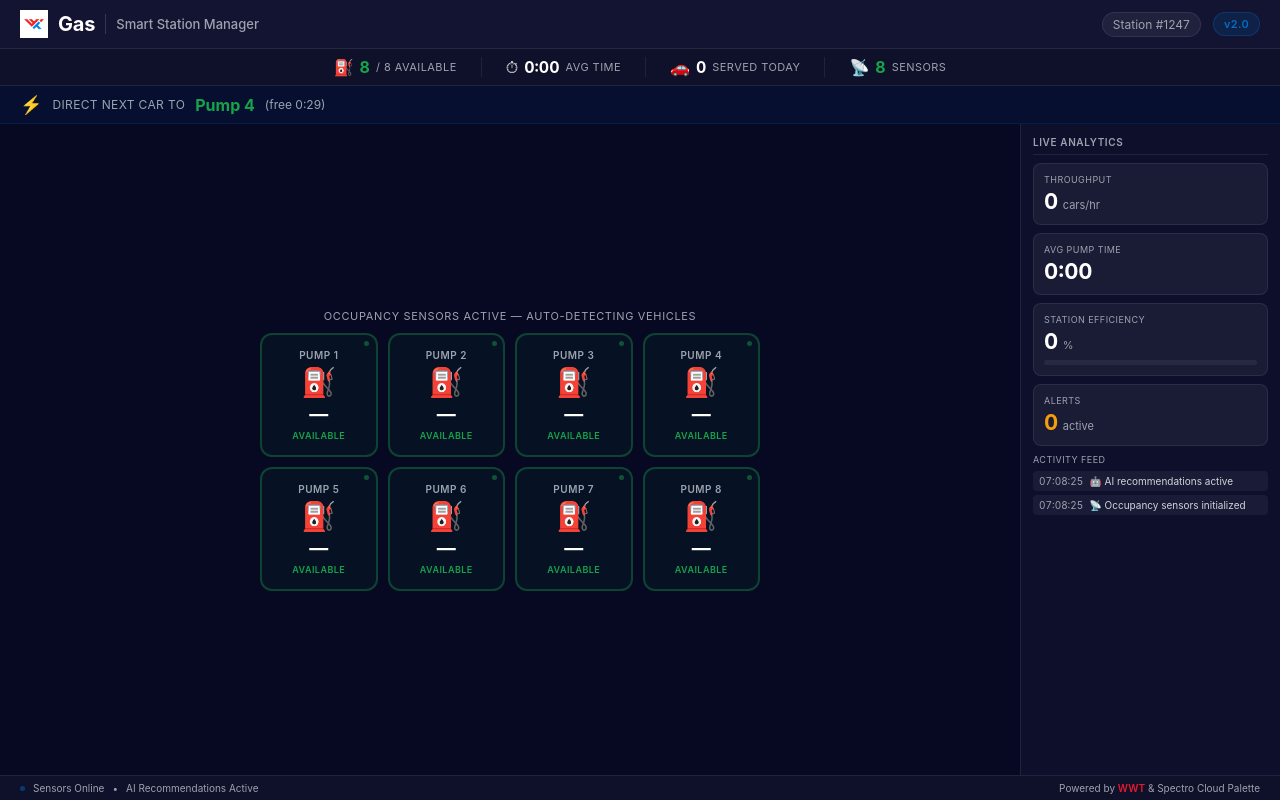
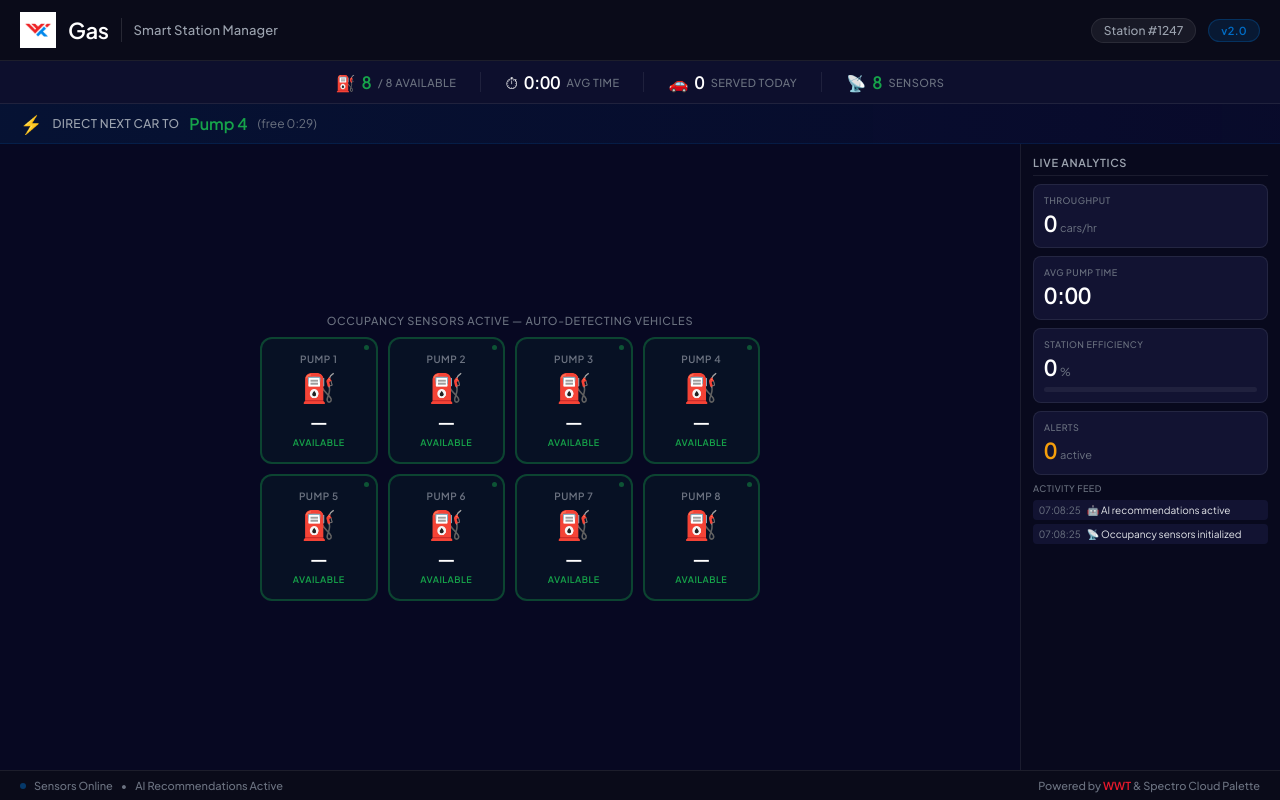
Before and after one commit to nctiggy/wwt-custom-app, a plain HTML site: page app/v2/index.html in a window 1280 px wide. Drawn offline with Linux system fonts and the light colour scheme; files whose address does not match are found by name.

Commit message:
Match WWT site branding: Plus Jakarta Sans font, exact color palette, larger logo

```diff
--- a/app/v2/index.html
+++ b/app/v2/index.html
@@ -6,6 +6,9 @@
   <meta name="apple-mobile-web-app-capable" content="yes">
   <meta name="apple-mobile-web-app-status-bar-style" content="black-translucent">
   <title>WWT Gas — Smart Station Manager</title>
+  <link rel="preconnect" href="https://fonts.googleapis.com">
+  <link rel="preconnect" href="https://fonts.gstatic.com" crossorigin>
+  <link href="https://fonts.googleapis.com/css2?family=Plus+Jakarta+Sans:wght@400;500;600;700&display=swap" rel="stylesheet">
   <link rel="stylesheet" href="/css/style.css">
 </head>
 <body>
--- a/css/style.css
+++ b/css/style.css
@@ -1,31 +1,46 @@
 /* WWT Gas — Fuel Station Attendant App
    Brand: World Wide Technology
+   Font: Roobert (proprietary) → Plus Jakarta Sans (closest Google Fonts match)
    Colors from wwt.com: blue #006dc7, ink #0a0b19, red #e8192c,
-   dark bg #070822, navy #131431, pink rgba(227,28,121) */
+   dark bg #070822, navy #131431, pink #e31c79, orange #fb550e */
 
 :root {
+  /* WWT brand palette (exact values from wwt.com CSS vars) */
+  --wwt-blue: #006dc7;
+  --wwt-blue-light: #99cff7;
   --wwt-red: #e8192c;
-  --wwt-blue: #006dc7;
-  --wwt-ink: #0a0b19;
-  --wwt-dark: #070822;
-  --wwt-navy: #131431;
   --wwt-pink: #e31c79;
   --wwt-orange: #fb550e;
-  --wwt-purple: #1c0087;
+  --wwt-purple: #162fb4;
+  --wwt-ink: #0a0b19;
+  --wwt-ink-light: #4e4f5f;
+  --wwt-dark: #070822;
+  --wwt-navy: #1d1e48;
   --wwt-white: #ffffff;
-  --wwt-light: #d1d5db;
-  --wwt-muted: #9ca3af;
+  --wwt-gray-100: #f3f4f6;
+  --wwt-gray-200: #e5e7eb;
+  --wwt-gray-400: #9ca3af;
+  --wwt-gray-500: #6b7280;
+  --wwt-gray-600: #4b5563;
+  --wwt-gray-700: #374151;
 
+  /* Functional colors */
   --pump-available: #16a34a;
-  --pump-occupied: #006dc7;
+  --pump-occupied: var(--wwt-blue);
   --pump-warning: #f59e0b;
   --pump-critical: #ef4444;
 
-  --glass-bg: rgba(255, 255, 255, 0.05);
-  --glass-border: rgba(255, 255, 255, 0.08);
+  /* Glass/surface (dark theme) */
+  --surface: rgba(29, 30, 72, 0.5);
+  --surface-border: rgba(255, 255, 255, 0.08);
+  --surface-hover: rgba(29, 30, 72, 0.7);
 
-  --radius: 0.75rem;
-  --radius-sm: 0.5rem;
+  /* WWT border-radius values */
+  --radius-xs: 0.25rem;
+  --radius-sm: 0.375rem;
+  --radius: 0.5rem;
+  --radius-md: 0.75rem;
+  --radius-full: 9999px;
 }
 
 * { margin: 0; padding: 0; box-sizing: border-box; }
@@ -38,7 +53,8 @@ html {
 }
 
 body {
-  font-family: -apple-system, BlinkMacSystemFont, 'SF Pro Display', 'Segoe UI', Roboto, Helvetica, Arial, sans-serif;
+  font-family: 'Plus Jakarta Sans', sans-serif;
+  font-weight: 400;
   background: var(--wwt-dark);
   color: var(--wwt-white);
   min-height: 100vh;
@@ -53,44 +69,41 @@ body {
   display: flex;
   align-items: center;
   justify-content: space-between;
-  padding: 0.625rem 1.25rem;
-  background: var(--wwt-navy);
-  border-bottom: 1px solid var(--glass-border);
+  padding: 0.75rem 1.25rem;
+  background: var(--wwt-ink);
+  border-bottom: 1px solid var(--surface-border);
   flex-shrink: 0;
 }
 
 .header-left {
   display: flex;
   align-items: center;
-  gap: 0.625rem;
+  gap: 0.75rem;
 }
 
 .logo-mark {
-  height: 1.75rem;
+  height: 2.25rem;
   width: auto;
 }
 
 .logo-text {
-  font-size: 1.25rem;
-  font-weight: 700;
+  font-size: 1.375rem;
+  font-weight: 600;
   color: var(--wwt-white);
-  letter-spacing: -0.01em;
-}
-
-.logo-text .accent {
-  color: var(--wwt-blue);
+  letter-spacing: -0.02em;
 }
 
 .header-divider {
   width: 1px;
-  height: 1.25rem;
-  background: rgba(255, 255, 255, 0.15);
+  height: 1.5rem;
+  background: rgba(255, 255, 255, 0.12);
 }
 
 .header-subtitle {
   font-size: 0.8125rem;
   font-weight: 500;
-  color: var(--wwt-muted);
+  color: var(--wwt-gray-400);
+  letter-spacing: 0.01em;
 }
 
 .header-right {
@@ -101,18 +114,19 @@ body {
 
 .station-id {
   font-size: 0.75rem;
-  color: var(--wwt-muted);
+  font-weight: 500;
+  color: var(--wwt-gray-400);
   background: rgba(255, 255, 255, 0.06);
-  padding: 0.25rem 0.625rem;
-  border-radius: 9999px;
-  border: 1px solid var(--glass-border);
+  padding: 0.25rem 0.75rem;
+  border-radius: var(--radius-full);
+  border: 1px solid var(--surface-border);
 }
 
 .version-pill {
   font-size: 0.6875rem;
   font-weight: 600;
-  padding: 0.25rem 0.625rem;
-  border-radius: 9999px;
+  padding: 0.25rem 0.75rem;
+  border-radius: var(--radius-full);
   letter-spacing: 0.03em;
 }
 
@@ -157,9 +171,9 @@ body {
   align-items: center;
   justify-content: center;
   gap: 1.5rem;
-  padding: 0.5rem 1.25rem;
-  background: rgba(255, 255, 255, 0.03);
-  border-bottom: 1px solid var(--glass-border);
+  padding: 0.625rem 1.25rem;
+  background: rgba(29, 30, 72, 0.3);
+  border-bottom: 1px solid var(--surface-border);
   flex-shrink: 0;
 }
 
@@ -172,8 +186,8 @@ body {
 .stat-icon { font-size: 1rem; }
 
 .stat-value {
-  font-size: 1rem;
-  font-weight: 700;
+  font-size: 1.0625rem;
+  font-weight: 600;
   font-variant-numeric: tabular-nums;
 }
 
@@ -183,7 +197,8 @@ body {
 
 .stat-label {
   font-size: 0.6875rem;
-  color: var(--wwt-muted);
+  font-weight: 500;
+  color: var(--wwt-gray-500);
   text-transform: uppercase;
   letter-spacing: 0.04em;
 }
@@ -191,7 +206,7 @@ body {
 .stat-divider {
   width: 1px;
   height: 1.25rem;
-  background: var(--glass-border);
+  background: var(--surface-border);
 }
 
 /* ─── Recommendation Bar (v2) ─── */
@@ -200,7 +215,7 @@ body {
   align-items: center;
   gap: 0.625rem;
   padding: 0.5rem 1.25rem;
-  background: rgba(0, 109, 199, 0.08);
+  background: linear-gradient(90deg, rgba(0, 109, 199, 0.1), rgba(22, 47, 180, 0.06));
   border-bottom: 1px solid rgba(0, 109, 199, 0.15);
   flex-shrink: 0;
 }
@@ -209,20 +224,21 @@ body {
 
 .recommendation-bar .label {
   font-size: 0.75rem;
-  color: var(--wwt-muted);
+  font-weight: 500;
+  color: var(--wwt-gray-400);
   text-transform: uppercase;
   letter-spacing: 0.03em;
 }
 
 .recommendation-bar .pump-rec {
   font-size: 1rem;
-  font-weight: 700;
+  font-weight: 600;
   color: var(--pump-available);
 }
 
 .recommendation-bar .pump-rec-detail {
   font-size: 0.75rem;
-  color: var(--wwt-muted);
+  color: var(--wwt-gray-500);
 }
 
 /* ─── Main ─── */
@@ -254,7 +270,8 @@ body {
 
 .pump-section .section-label {
   font-size: 0.6875rem;
-  color: var(--wwt-muted);
+  font-weight: 500;
+  color: var(--wwt-gray-500);
   text-transform: uppercase;
   letter-spacing: 0.06em;
   margin-bottom: 0.625rem;
@@ -273,9 +290,9 @@ body {
 /* ─── Pump Card ─── */
 .pump {
   position: relative;
-  background: var(--glass-bg);
-  border: 2px solid var(--glass-border);
-  border-radius: var(--radius);
+  background: var(--surface);
+  border: 2px solid var(--surface-border);
+  border-radius: var(--radius-md);
   padding: 0.875rem 0.5rem;
   display: flex;
   flex-direction: column;
@@ -297,7 +314,7 @@ body {
 
 .pump.occupied {
   border-color: rgba(0, 109, 199, 0.4);
-  background: rgba(0, 109, 199, 0.08);
+  background: rgba(0, 109, 199, 0.1);
 }
 
 .pump.warning {
@@ -322,7 +339,7 @@ body {
 .pump-number {
   font-size: 0.625rem;
   font-weight: 600;
-  color: var(--wwt-muted);
+  color: var(--wwt-gray-500);
   text-transform: uppercase;
   letter-spacing: 0.05em;
 }
@@ -331,7 +348,7 @@ body {
 
 .pump-timer {
   font-size: 1.0625rem;
-  font-weight: 700;
+  font-weight: 600;
   font-variant-numeric: tabular-nums;
 }
 
@@ -367,8 +384,8 @@ body {
 /* ─── Analytics Panel (v2) ─── */
 .analytics-panel {
   width: 260px;
-  background: rgba(19, 20, 49, 0.6);
-  border-left: 1px solid var(--glass-border);
+  background: rgba(10, 11, 25, 0.5);
+  border-left: 1px solid var(--surface-border);
   padding: 0.75rem;
   display: flex;
   flex-direction: column;
@@ -378,39 +395,40 @@ body {
 }
 
 .analytics-panel .panel-title {
-  font-size: 0.625rem;
+  font-size: 0.6875rem;
   font-weight: 600;
   text-transform: uppercase;
   letter-spacing: 0.06em;
-  color: var(--wwt-muted);
+  color: var(--wwt-gray-400);
   padding-bottom: 0.375rem;
-  border-bottom: 1px solid var(--glass-border);
+  border-bottom: 1px solid var(--surface-border);
 }
 
 .metric-card {
-  background: var(--glass-bg);
-  border: 1px solid var(--glass-border);
-  border-radius: var(--radius-sm);
+  background: var(--surface);
+  border: 1px solid var(--surface-border);
+  border-radius: var(--radius);
   padding: 0.625rem;
 }
 
 .metric-card .metric-label {
   font-size: 0.5625rem;
+  font-weight: 500;
   text-transform: uppercase;
   letter-spacing: 0.05em;
-  color: var(--wwt-muted);
+  color: var(--wwt-gray-500);
   margin-bottom: 0.1875rem;
 }
 
 .metric-card .metric-value {
   font-size: 1.375rem;
-  font-weight: 700;
+  font-weight: 600;
   font-variant-numeric: tabular-nums;
 }
 
 .metric-card .metric-unit {
   font-size: 0.6875rem;
-  color: var(--wwt-muted);
+  color: var(--wwt-gray-500);
   font-weight: 400;
 }
 
@@ -426,14 +444,14 @@ body {
 .efficiency-bar {
   height: 5px;
   background: rgba(255, 255, 255, 0.06);
-  border-radius: 3px;
+  border-radius: var(--radius-xs);
   margin-top: 0.375rem;
   overflow: hidden;
 }
 
 .efficiency-bar .fill {
   height: 100%;
-  border-radius: 3px;
+  border-radius: var(--radius-xs);
   background: linear-gradient(90deg, var(--wwt-blue), var(--pump-available));
   transition: width 0.5s ease;
 }
@@ -442,9 +460,10 @@ body {
 
 .activity-log .log-title {
   font-size: 0.5625rem;
+  font-weight: 500;
   text-transform: uppercase;
   letter-spacing: 0.05em;
-  color: var(--wwt-muted);
+  color: var(--wwt-gray-500);
   margin-bottom: 0.375rem;
 }
 
@@ -458,17 +477,17 @@ body {
 
 .log-entry {
   font-size: 0.625rem;
-  color: var(--wwt-light);
+  color: var(--wwt-gray-200);
   padding: 0.25rem 0.375rem;
-  background: var(--glass-bg);
-  border-radius: 0.25rem;
+  background: var(--surface);
+  border-radius: var(--radius-xs);
   display: flex;
   align-items: center;
   gap: 0.375rem;
 }
 
 .log-entry .log-time {
-  color: var(--wwt-muted);
+  color: var(--wwt-gray-500);
   font-variant-numeric: tabular-nums;
   flex-shrink: 0;
 }
@@ -478,9 +497,9 @@ body {
   display: flex;
   align-items: center;
   justify-content: space-between;
-  padding: 0.375rem 1.25rem;
-  background: rgba(255, 255, 255, 0.03);
-  border-top: 1px solid var(--glass-border);
+  padding: 0.5rem 1.25rem;
+  background: var(--wwt-ink);
+  border-top: 1px solid var(--surface-border);
   flex-shrink: 0;
 }
 
@@ -488,13 +507,14 @@ body {
   display: flex;
   align-items: center;
   gap: 0.5rem;
-  font-size: 0.625rem;
-  color: var(--wwt-muted);
+  font-size: 0.6875rem;
+  font-weight: 500;
+  color: var(--wwt-gray-500);
 }
 
 .footer .status-dot {
-  width: 5px;
-  height: 5px;
+  width: 6px;
+  height: 6px;
   border-radius: 50%;
   display: inline-block;
 }
@@ -517,18 +537,19 @@ body {
 }
 
 .toast {
-  background: rgba(7, 8, 34, 0.92);
+  background: rgba(10, 11, 25, 0.94);
   backdrop-filter: blur(12px);
-  border: 1px solid var(--glass-border);
-  border-radius: var(--radius-sm);
+  border: 1px solid var(--surface-border);
+  border-radius: var(--radius);
   padding: 0.5rem 0.75rem;
   font-size: 0.75rem;
-  color: var(--wwt-light);
+  font-weight: 500;
+  color: var(--wwt-gray-200);
   display: flex;
   align-items: center;
   gap: 0.375rem;
   animation: toast-in 0.3s ease-out;
-  box-shadow: 0 8px 24px rgba(0, 0, 0, 0.4);
+  box-shadow: 0 8px 24px rgba(0, 0, 0, 0.5);
   max-width: 280px;
 }
 
```
Also changed, not shown: app/v1/index.html (+3 -0 lines).
